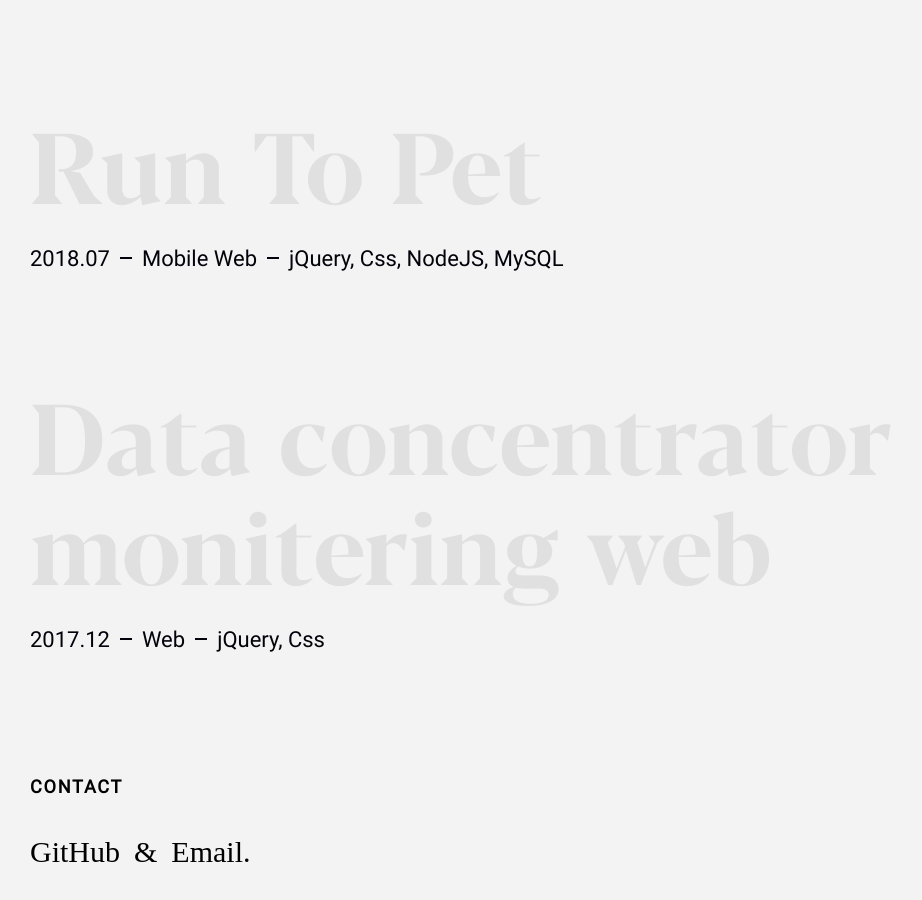
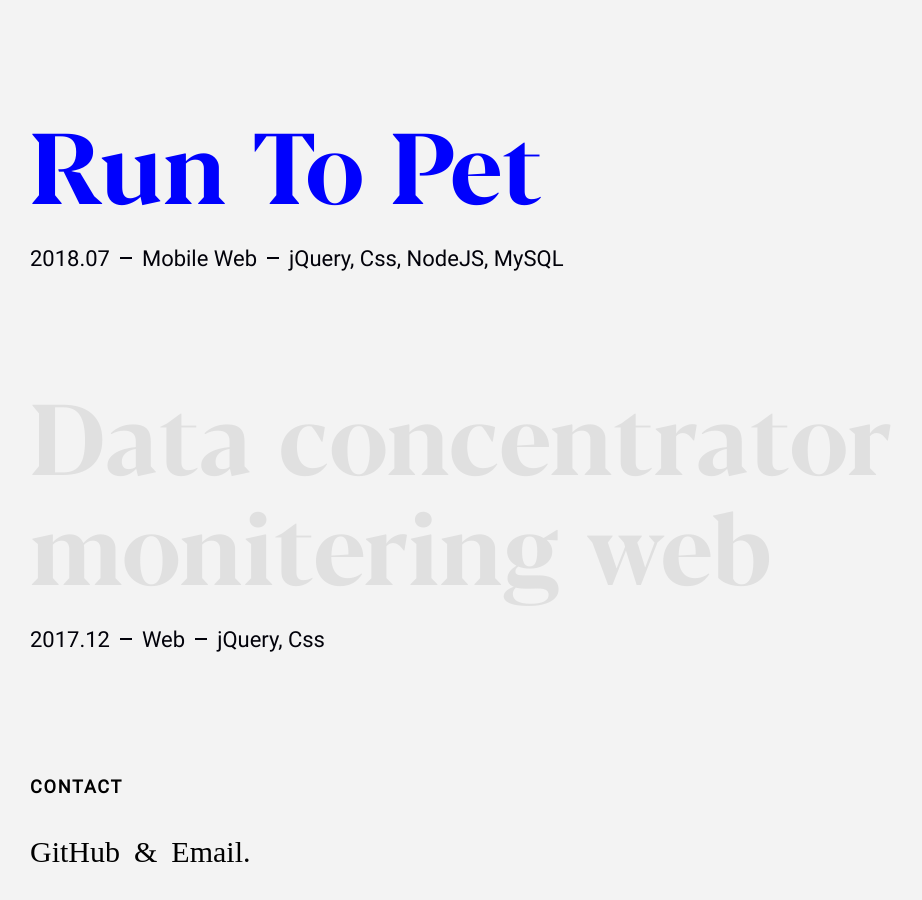
Before and after one commit to secret-papa/portfolio, a React (Create React App) app: page / in a window 1280 px wide. Shown: the part 1329-2229 px from the top of the page, without its empty margins (0-922 px from the left). Built offline with nearby package versions, Linux system fonts and the light colour scheme.

Commit message:
최신 작업 필터 조건 변경

```diff
--- a/src/view/component/work/WorkList.js
+++ b/src/view/component/work/WorkList.js
@@ -15,7 +15,7 @@ function WorkList() {
         workListData.map(({ id, date, env, title, spec }) => (
           <li key={id} className={cx(`${mn}_item`)}>
             <WorkItem color={{
-              title: date.year < new Date().getFullYear() ? 'beige' : 'blue',
+              title: date.year < new Date().getFullYear() - 1 ? 'beige' : 'blue',
               info: 'black'
             }} date={date} env={env} id={id} title={title} spec={spec} />
           </li>
```
